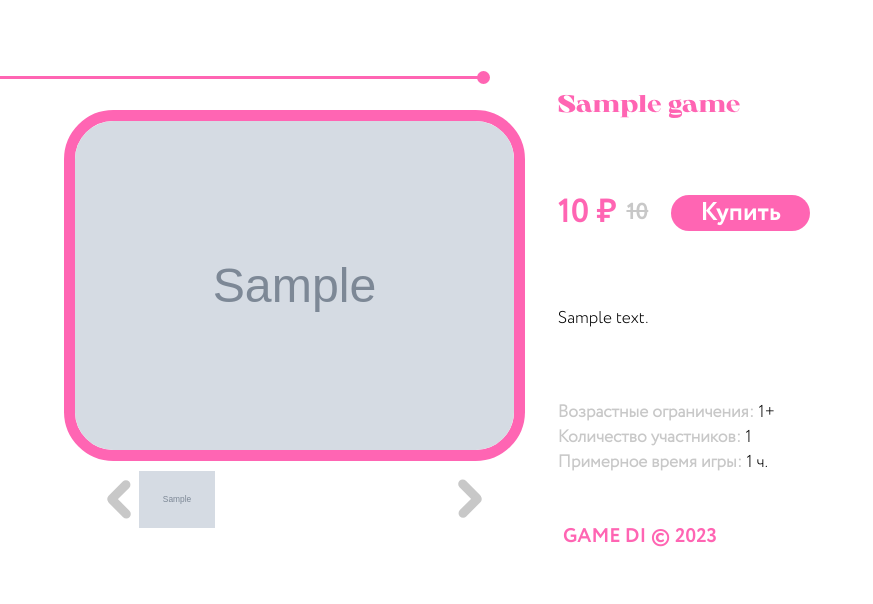
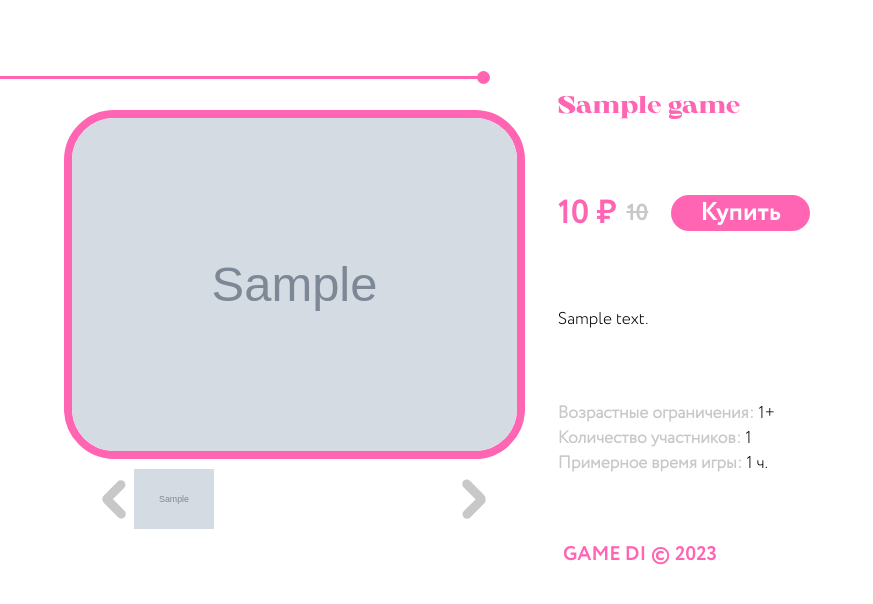
Before and after one commit to platsajacki/gamedi, a Django app: a page that uses gamedi/templates/base.html in a window 1280 px wide. Shown: the part 96-700 px from the top of the page, without its empty margins (0-873 px from the left). Run offline with Django 4.2, Linux system fonts and the light colour scheme; tables that the repository leaves empty hold one stand-in row (values such as "Sample post"); grey boxes marked "Sample" are stand-in pictures.

Commit message:
Update GameAdmin.

```diff
--- a/gamedi/gamedi/settings.py
+++ b/gamedi/gamedi/settings.py
@@ -31,7 +31,7 @@ SECRET_KEY = getenv('SECRET_KEY')
 # SECURITY WARNING: don't run with debug turned on in production!
 DEBUG = getenv('DEBUG') == 'True'
 
-ALLOWED_HOSTS = getenv('ALLOWED_HOSTS', 'localhost').split(', ')
+ALLOWED_HOSTS = getenv('ALLOWED_HOSTS', 'localhost, 127.0.0.1').split(', ')
 
 # Application definition
 
--- a/gamedi/static/css/games/game_detail.css
+++ b/gamedi/static/css/games/game_detail.css
@@ -65,20 +65,20 @@
   margin-right: 1rem;
   align-items: center;
   justify-items: center;
+  user-select: none;
 }
 
 .scroll-img .box-img {
-  display: grid;
-  grid-template-columns: repeat(4, 25%);
+  display: flex;
   align-items: center;
   justify-items: center;
-  grid-template-rows: 1fr;
-  grid-auto-rows: 0;
-  row-gap: 0;
+  flex-grow: 0;
+  flex-shrink: 0;
+  overflow: hidden;
 }
 
 .scroll-img .scroll .box-img img {
-  width: 97.5%;
+  width: 25%;
   height: 100%;
   object-fit: contain;
 }
--- a/gamedi/static/css/homepage.css
+++ b/gamedi/static/css/homepage.css
@@ -106,12 +106,12 @@
 img.main {
   box-sizing: border-box;
   width: 100%;
-  border: 0.7rem solid var(--main-pink);
+  border: 1vh solid var(--main-pink);
   transition: border-radius 0.45s;
 }
 
 .game img.main:hover {
-  border-color: transparent;
+  border-color: transparent !important;
   transform: scale(1.1);
 }
 
--- a/gamedi/static/css/main.css
+++ b/gamedi/static/css/main.css
@@ -202,6 +202,7 @@ main {
   color: var(--main-pink);
   text-align: center;
   font-size: 1.2rem;
+  margin: 1rem;
 }
 
 .content {
--- a/gamedi/templates/base.html
+++ b/gamedi/templates/base.html
@@ -9,7 +9,7 @@
     <link rel="stylesheet" href="{% static 'css/registration.css' %}" />
     <link rel="stylesheet" href="{% static 'css/games/game_detail.css' %}" />
     <link rel="stylesheet" href="{% static 'css/normalize.css' %}" />
-		<link rel="icon" href="{% static 'img/fav/favicon.ico' %}" type="image">
+		<link rel="icon" href="{% static 'img/fav/favicon.ico' %}" type="image" />
     <meta name="viewport" content="width=device-width, initial-scale=1">
     <script type="module" src="/static/js/main.js"></script>
     <title>
--- a/gamedi/templates/games/game_detail.html
+++ b/gamedi/templates/games/game_detail.html
@@ -20,7 +20,7 @@
               <div>
               </div>
             </div>
-            <div class="box-img">
+            <div class="box-img" id="box-img">
               {% for admin_file in game.admin_files.published %}
                 <img src="{{ admin_file.file.url }}">
               {% endfor %}
```
Also changed, not shown: gamedi/games/admin.py (+4 -6 lines), gamedi/static/js/games/game_detail.js (+7 -0 lines).
